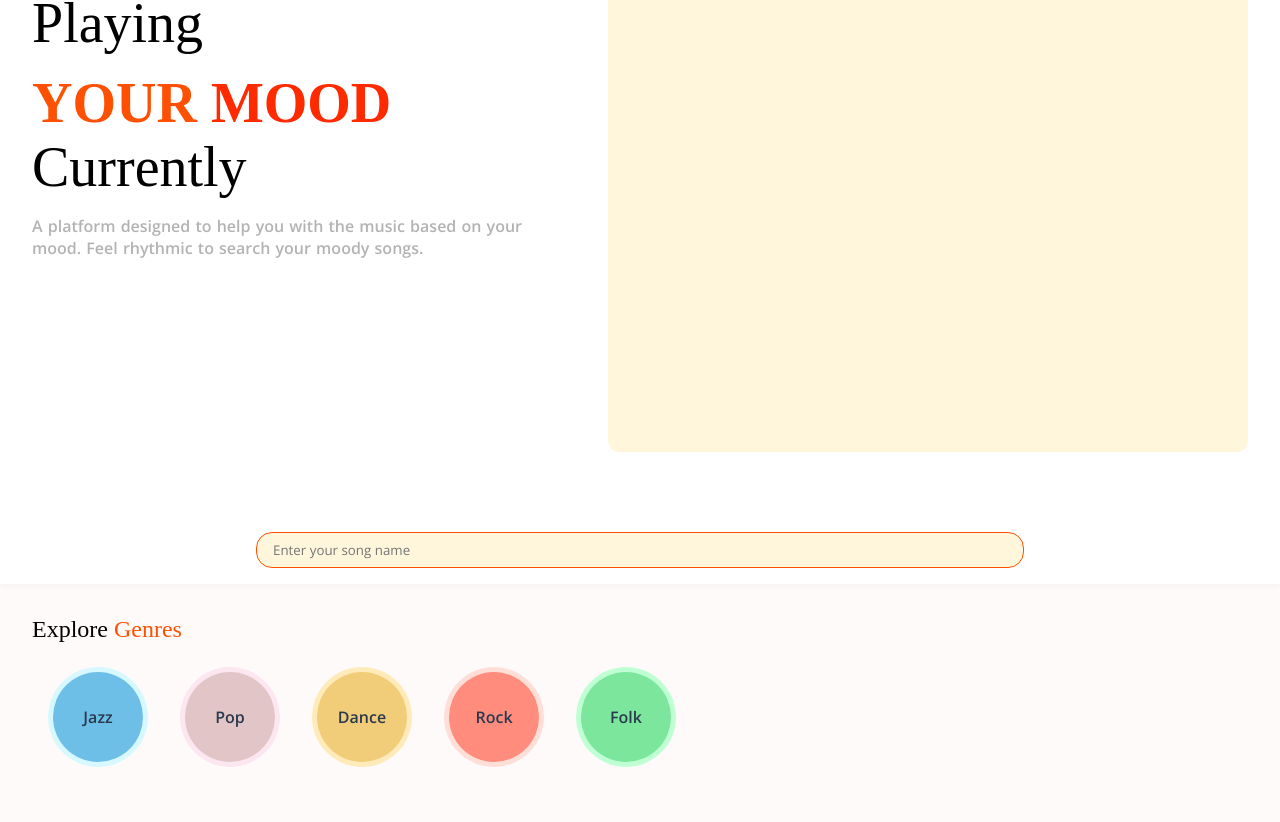
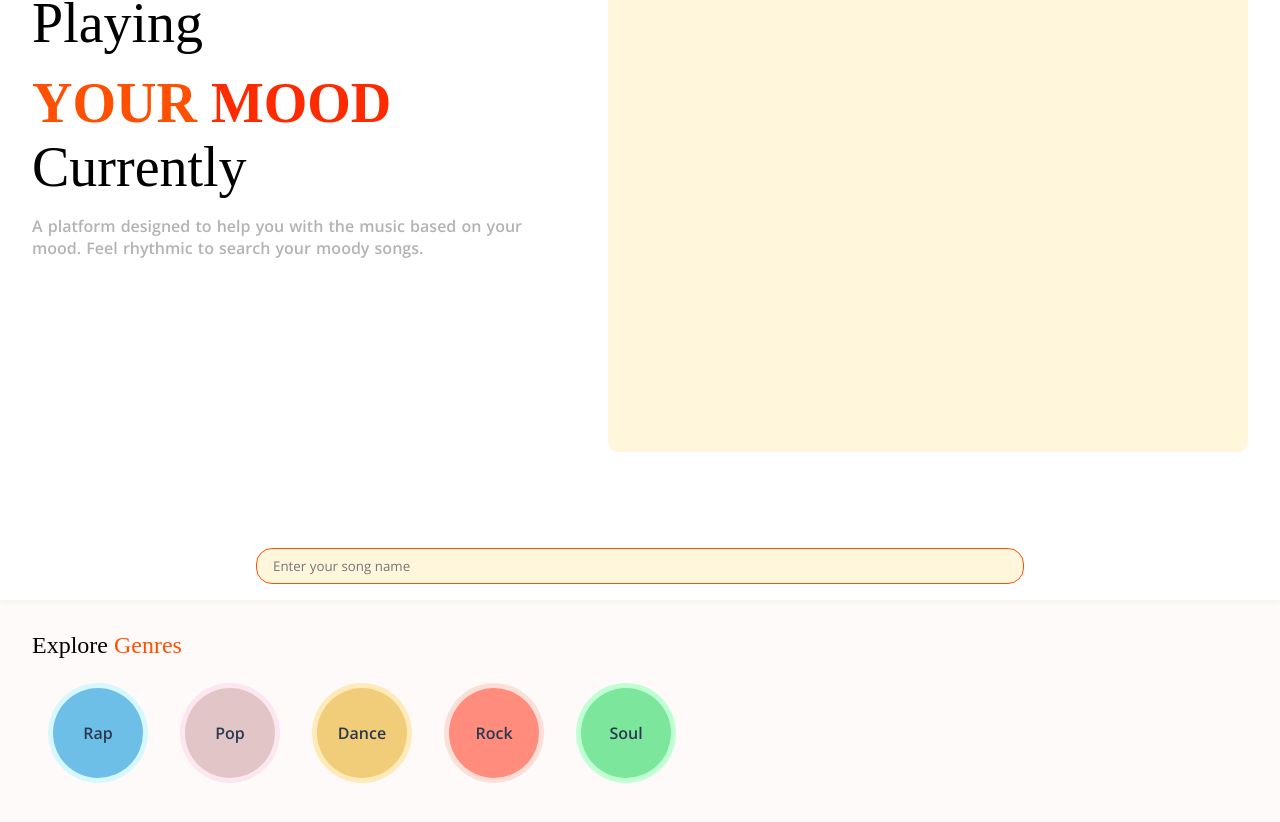
Before and after one commit to TidbitsJS/hum, a React (Create React App) app: page / in a window 1280 px wide. Shown: the part 316-1138 px from the top of the page. Built offline with nearby package versions, Linux system fonts and the light colour scheme; a web font is replaced by a local one.

Commit message:
passing data to parent & loader

```diff
--- a/src/App.css
+++ b/src/App.css
@@ -10,3 +10,40 @@
   --font-base: "STIX Two Text", serif;
   --font-alt: "Open Sans", sans-serif;
 }
+
+.lds-ripple {
+  display: inline-block;
+  position: relative;
+  width: 80px;
+  height: 80px;
+}
+
+.lds-ripple div {
+  position: absolute;
+  border: 4px solid #000;
+  background: #000;
+  opacity: 1;
+  border-radius: 50%;
+  animation: lds-ripple 1s cubic-bezier(0, 0.2, 0.8, 1) infinite;
+}
+
+.lds-ripple div:nth-child(2) {
+  animation-delay: -0.5s;
+}
+
+@keyframes lds-ripple {
+  0% {
+    top: 36px;
+    left: 36px;
+    width: 0;
+    height: 0;
+    opacity: 1;
+  }
+  100% {
+    top: 0px;
+    left: 0px;
+    width: 72px;
+    height: 72px;
+    opacity: 0;
+  }
+}
--- a/src/App.js
+++ b/src/App.js
@@ -1,6 +1,6 @@
 import Welcome from "./components/welcome/welcome.component";
 import SearchPage from "./pages/search/search-page.component";
-import DisplayPage from "./pages/display/display.component";
+// import DisplayPage from "./pages/display/display.component";
 
 import "./App.css";
 
@@ -9,7 +9,7 @@ function App() {
     <div>
       <Welcome />
       <SearchPage />
-      <DisplayPage />
+      {/* <DisplayPage /> */}
     </div>
   );
 }
--- a/src/components/genre/genre.component.jsx
+++ b/src/components/genre/genre.component.jsx
@@ -3,13 +3,18 @@ import { useHttpClient } from "../../hooks/HttpClient";
 
 import "./genre.styles.css";
 
-const Genre = ({ genre }) => {
+const Genre = ({ genre, saveResult, loading }) => {
   const { color, bgColor, name } = genre;
-  const { isLoading, error, sendRequest } = useHttpClient();
+  const { sendRequest } = useHttpClient();
 
   const handleRequest = async () => {
-    const fetchGenres = await sendRequest();
-    console.log("Fetched", fetchGenres);
+    loading(true);
+    const fetchURL = "https://shazam-core.p.rapidapi.com/v1/charts/genre-world";
+    const fetchParams = { genre_code: genre.code.toUpperCase(), limit: "20" };
+    const fetchedData = await sendRequest(fetchURL, fetchParams);
+
+    loading(false);
+    saveResult(fetchedData);
   };
 
   return (
--- a/src/hooks/HttpClient.js
+++ b/src/hooks/HttpClient.js
@@ -5,13 +5,13 @@ export const useHttpClient = () => {
   const [isLoading, setIsLoading] = useState(false);
   const [error, setError] = useState();
 
-  const sendRequest = async () => {
+  const sendRequest = async (fetchURL, fetchParams) => {
     setIsLoading(true);
 
     const options = {
       method: "GET",
-      url: "https://shazam-core.p.rapidapi.com/v1/charts/genre-world",
-      params: { genre_code: "POP", limit: "10" },
+      url: fetchURL,
+      params: fetchParams,
       headers: {
         "x-rapidapi-key": process.env.REACT_APP_XRAPIDAPI_KEY,
         "x-rapidapi-host": "shazam-core.p.rapidapi.com",
@@ -22,7 +22,6 @@ export const useHttpClient = () => {
       const response = await axios.request(options);
       const responseData = await response.data;
 
-      console.log("custom hook data", responseData);
       setIsLoading(false);
       return responseData;
     } catch (err) {
--- a/src/pages/display/display.component.jsx
+++ b/src/pages/display/display.component.jsx
@@ -7,31 +7,36 @@ const random = [
   {
     color: " #6DBFE7",
     bgColor: "#d7f8ff",
-    name: "Jazz",
+    name: "rap",
+    code: "Hip_hop_rap",
   },
   {
     color: "#E2C5C7",
     bgColor: "#FCE6F0",
     name: "pop",
+    code: "pop",
   },
   {
     color: "#F1CC79",
     bgColor: "#FFEAB9",
     name: "dance",
+    code: "dance",
   },
   {
     color: "#ff8c7d",
     bgColor: "#FDDFD8",
     name: "rock",
+    code: "rock",
   },
   {
     color: "#7ce69d",
     bgColor: "#bfffd3",
-    name: "folk",
+    name: "soul",
+    code: "soul_rnb",
   },
 ];
 
-const DisplayPage = () => {
+const DisplayPage = ({ saveResult, loading }) => {
   return (
     <div className="hum__display-page__container">
       <div className="hum__display-page__container__genres">
@@ -42,7 +47,12 @@ const DisplayPage = () => {
         </div>
         <div className="hum__display-page__container__genres-box">
           {random.map((genre) => (
-            <Genre genre={genre} key={genre.name + genre.color} />
+            <Genre
+              genre={genre}
+              saveResult={saveResult}
+              loading={loading}
+              key={genre.name + genre.color}
+            />
           ))}
         </div>
       </div>
--- a/src/pages/display/display.styles.css
+++ b/src/pages/display/display.styles.css
@@ -1,5 +1,4 @@
 .hum__display-page__container {
-  min-height: 100vh;
   display: flex;
   flex-direction: column;
   padding: 2rem;
--- a/src/pages/search/search-page.component.jsx
+++ b/src/pages/search/search-page.component.jsx
@@ -1,12 +1,31 @@
-import React from "react";
+import React, { useState } from "react";
+import DisplayPage from "../display/display.component";
 
 import "./search-page.styles.css";
 
 const SearchPage = () => {
+  const [result, setResult] = useState(null);
+  const [isLoading, setIsLoading] = useState(false);
+
+  console.log("Result", result, isLoading);
+
   return (
     <div className="hum__search-container">
       <div className="hum__search-container__search-input">
         <input placeholder="Enter your song name" type="text" />
+      </div>
+      <DisplayPage saveResult={setResult} loading={setIsLoading} />
+      <div className="hum__search-result__container">
+        {isLoading ? (
+          <div className="hum__search-result__loader">
+            <div class="lds-ripple">
+              <div></div>
+              <div></div>
+            </div>
+          </div>
+        ) : result ? (
+          result.map((item) => <div>{item.title}</div>)
+        ) : null}
       </div>
     </div>
   );
--- a/src/pages/search/search-page.styles.css
+++ b/src/pages/search/search-page.styles.css
@@ -4,6 +4,13 @@
 
   display: flex;
   flex-direction: column;
+}
+
+.hum__search-container__search-input {
+  display: flex;
+  justify-content: center;
+  align-items: center;
+  width: 100%;
 
   position: sticky;
   top: 0;
@@ -11,13 +18,8 @@
 
   background: #fff;
   box-shadow: 0px 3px 5px rgba(0, 0, 0, 0.03);
-}
 
-.hum__search-container__search-input {
-  display: flex;
-  justify-content: center;
-  align-items: center;
-  width: 100%;
+  padding: 1rem 0;
 }
 
 .hum__search-container__search-input input {
@@ -30,3 +32,16 @@
   color: #000;
   border-radius: 1rem;
 }
+
+.hum__search-result__container {
+  background: var(--light-bg);
+  padding: 2rem;
+  display: flex;
+  flex-direction: column;
+}
+
+.hum__search-result__loader {
+  display: flex;
+  justify-content: center;
+  align-items: center;
+}
```
